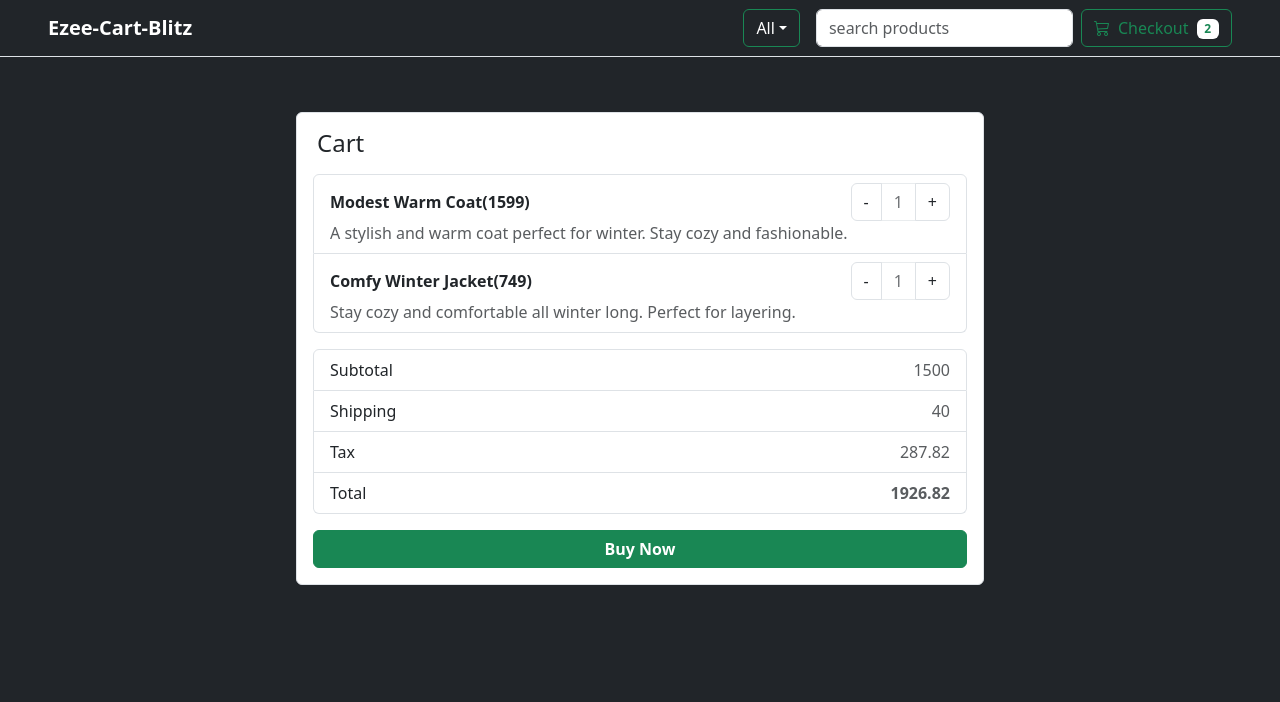
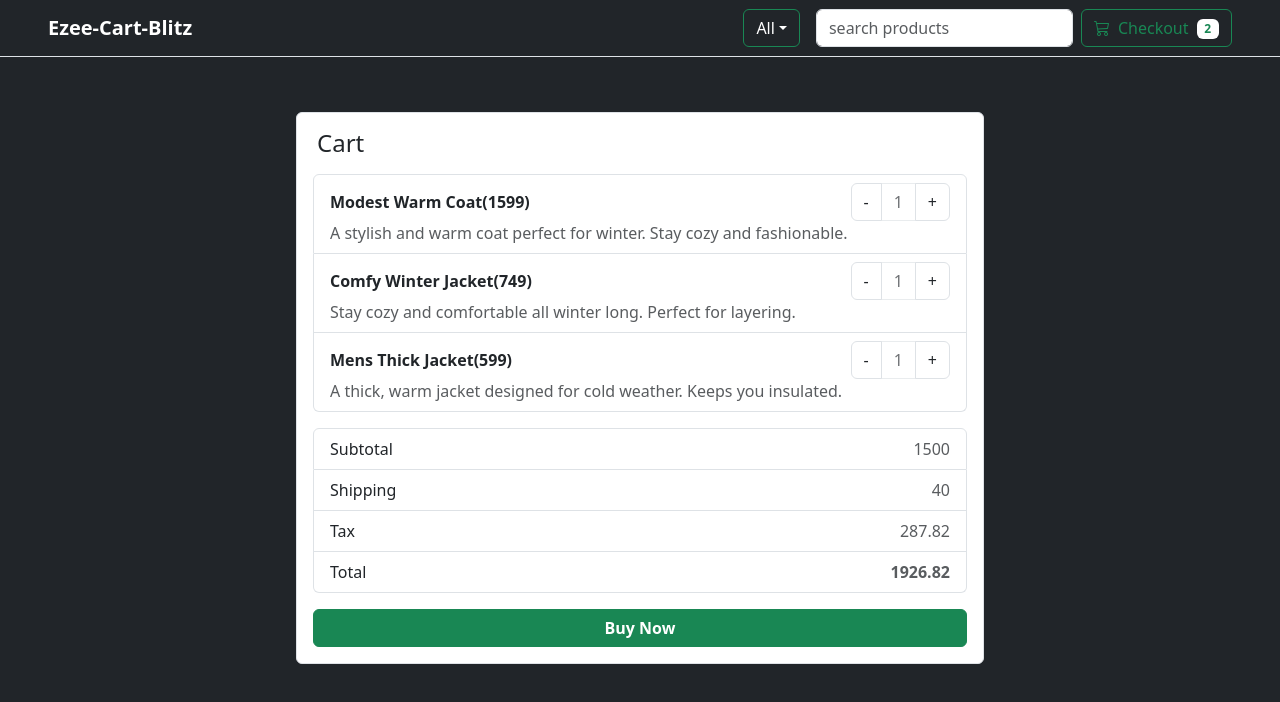
Before and after one commit to direction44/Ezee-Cart-Blitz, a React (Vite) app: page /Cart in a window 1280 px wide. Shown: the top 702 px of the page. Built offline with nearby package versions, Linux system fonts and the light colour scheme.

Commit message:
implemented dummy cart reducers and action

```diff
--- a/src/Components/Pages/Cart.jsx
+++ b/src/Components/Pages/Cart.jsx
@@ -1,12 +1,13 @@
 import React from 'react'
 import NoContent from '../extra/NoContent'
-import data from '../../data'
 import CartItem from '../cart/CartItem'
 import CartNumbers from '../cart/CartNumbers'
 import CartBuyButton from '../cart/CartBuyButton'
+import { useSelector } from 'react-redux'
 function Cart() {
-  const cartItem=data.slice(0,2)
-  if(cartItem.length===0)
+  const {cartItems}=useSelector((state)=>state.cart)
+  // const cartItems=data.slice(0,2)
+  if(cartItems.length===0)
   {
     return (
 
@@ -22,7 +23,7 @@ function Cart() {
         <h4 className='mb-3 px-1'>Cart</h4>
         <ul className='list-group mb-3'>
         {
-          cartItem.map((item)=>{
+          cartItems.map((item)=>{
             return <CartItem key={item.id} item={item}/>
           })
         }
--- a/src/app/store.js
+++ b/src/app/store.js
@@ -1,9 +1,10 @@
 import { configureStore } from "@reduxjs/toolkit";
 import productReducer from "../features/product/productSlice"
-
+import cartReducer from "../features/cart/cartSlice"
 const store=configureStore({
     reducer:{
-        products:productReducer
+        products:productReducer,
+        cart:cartReducer
     }
 })
 
--- a/src/features/cart/cartSlice.js
+++ b/src/features/cart/cartSlice.js
@@ -0,0 +1,23 @@
+import { createSlice } from "@reduxjs/toolkit";
+import data from "../../data"
+const initialState={
+    cartItems:data.slice(0,3),
+    cartNumber:{subtotal:10,shipping:10,tax:4,total:244}
+}
+
+const cartSlice=createSlice({
+    name:"cart",
+    initialState,
+    reducers:{
+        addToCart:(state,action)=>{
+            //write code to add item in cart
+        },
+        removeFromCart:(state,action)=>{
+              //write code to delete item from cart
+        }
+    }
+})
+
+export const{addToCart,removeFromCart}=cartSlice.actions
+
+export default cartSlice.reducer
```
